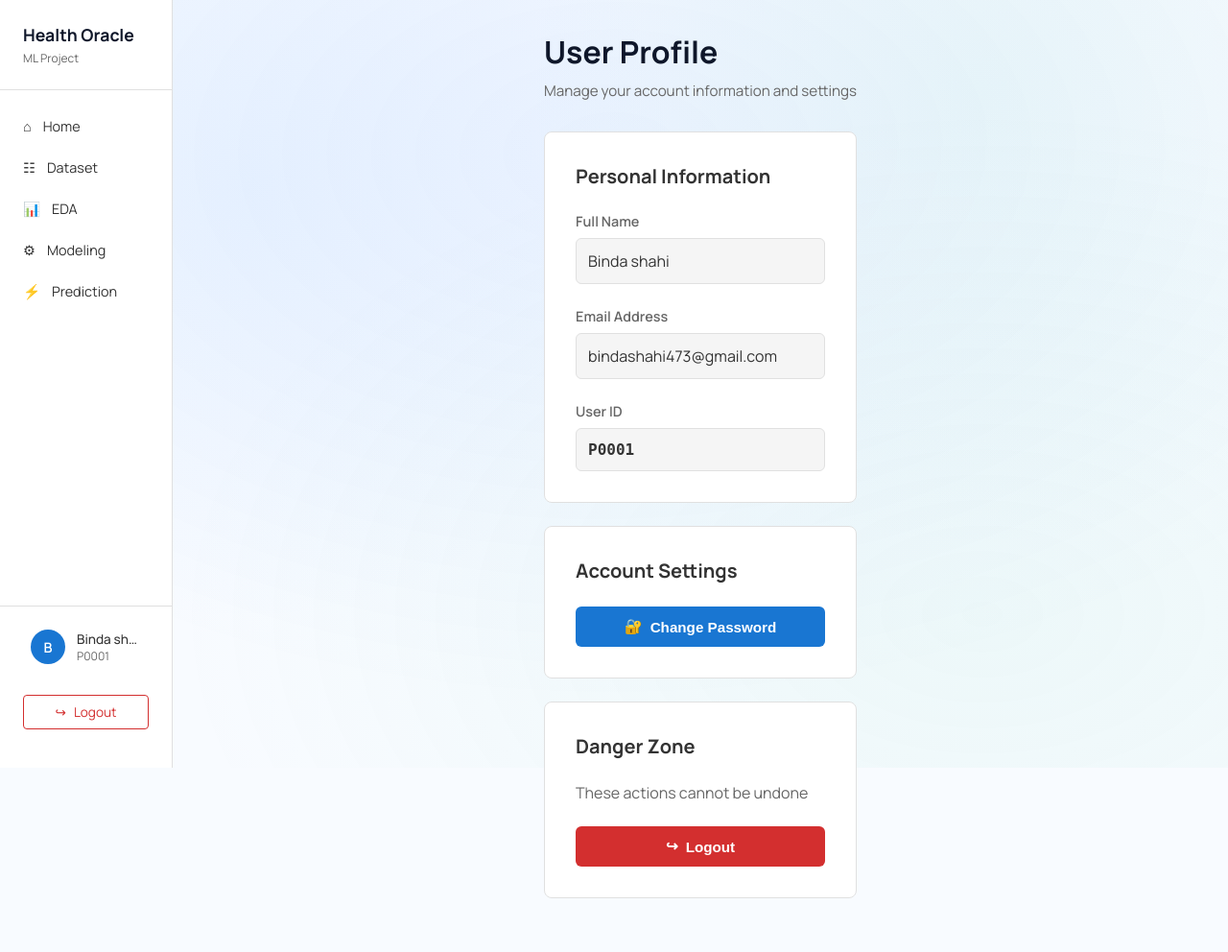
After one commit to LORDSINE/HealthOracle, a Flask app: page /profile in a window 1280 px wide. The commit adds this page. Shown: the whole page at 96% size. Run offline with Flask 3, Linux system fonts and the light colour scheme; a user stored in the database is signed in; data comes from the database, SQL or seed files in the repository.

Commit message:
Add profile page

```diff
--- a/app.py
+++ b/app.py
@@ -199,6 +199,56 @@ def dashboard():
 
     user_name = user['name'] if user else user_id
     return render_template('dashboard.html', user_id=user_id, user_name=user_name)
+
+
+@app.route('/profile', methods=['GET', 'POST'])
+def profile():
+    user_id = session.get('user_id')
+    if not user_id:
+        return redirect(url_for('login'))
+
+    conn = get_db()
+    user = conn.execute('SELECT name, email FROM users WHERE user_id = ?', (user_id,)).fetchone()
+    conn.close()
+
+    if not user:
+        return redirect(url_for('login'))
+
+    user_name = user['name']
+    user_email = user['email']
+    password_error = None
+    password_success = None
+
+    if request.method == 'POST':
+        current_password = request.form.get('current_password', '').strip()
+        new_password = request.form.get('new_password', '').strip()
+        confirm_password = request.form.get('confirm_password', '').strip()
+
+        if not all([current_password, new_password, confirm_password]):
+            password_error = 'All fields are required'
+        elif new_password != confirm_password:
+            password_error = 'New passwords do not match'
+        elif len(new_password) < 8:
+            password_error = 'Password must be at least 8 characters long'
+        else:
+            # Verify current password
+            conn = get_db()
+            user_db = conn.execute('SELECT password_hash FROM users WHERE user_id = ?', (user_id,)).fetchone()
+            conn.close()
+
+            if not user_db or not check_password_hash(user_db['password_hash'], current_password):
+                password_error = 'Current password is incorrect'
+            else:
+                # Update password
+                new_hash = generate_password_hash(new_password)
+                conn = get_db()
+                conn.execute('UPDATE users SET password_hash = ? WHERE user_id = ?', (new_hash, user_id))
+                conn.commit()
+                conn.close()
+                password_success = 'Password updated successfully!'
+
+    return render_template('profile.html', user_id=user_id, user_name=user_name, user_email=user_email,
+                         password_error=password_error, password_success=password_success)
 
 
 @app.route('/logout')
--- a/static/style.css
+++ b/static/style.css
@@ -94,6 +94,20 @@ body.dashboard-layout {
     align-items: center;
     gap: 0.75rem;
     margin-bottom: 0.75rem;
+}
+
+.user-info-link {
+    text-decoration: none;
+    color: inherit;
+    display: block;
+    padding: 0.5rem;
+    border-radius: 6px;
+    transition: background 0.2s;
+    margin-bottom: 0.75rem;
+}
+
+.user-info-link:hover {
+    background: #f5f5f5;
 }
 
 .user-avatar {
--- a/templates/base.html
+++ b/templates/base.html
@@ -40,6 +40,7 @@
         </nav>
 
         <div class="sidebar-footer">
+            <a href="{{ url_for('profile') }}" class="user-info-link">
                 <div class="user-info">
                     <div class="user-avatar">{% block user_avatar %}U{% endblock %}</div>
                     <div class="user-details">
@@ -47,6 +48,7 @@
                         <div class="user-id">{% block user_id %}{% endblock %}</div>
                     </div>
                 </div>
+            </a>
             <a href="{{ url_for('logout') }}" class="logout-btn">
                 <span>↪</span> Logout
             </a>
--- /dev/null
+++ b/templates/profile.html
@@ -0,0 +1,237 @@
+{% extends "base.html" %}
+
+{% block title %}User Profile - Health Oracle{% endblock %}
+
+{% block page_class %}dashboard-layout{% endblock %}
+
+{% block user_avatar %}{{ user_name[0] if user_name else 'U' }}{% endblock %}
+{% block user_name %}{{ user_name or 'User' }}{% endblock %}
+{% block user_id %}{{ user_id }}{% endblock %}
+
+{% block content %}
+<div class="profile-container">
+    <div class="profile-header">
+        <h1>User Profile</h1>
+        <p>Manage your account information and settings</p>
+    </div>
+
+    <div class="profile-card">
+        <h2>Personal Information</h2>
+
+        <div class="profile-section">
+            <div class="profile-field">
+                <label>Full Name</label>
+                <div class="field-value">{{ user_name }}</div>
+            </div>
+
+            <div class="profile-field">
+                <label>Email Address</label>
+                <div class="field-value">{{ user_email }}</div>
+            </div>
+
+            <div class="profile-field">
+                <label>User ID</label>
+                <div class="field-value" style="font-family: monospace; font-weight: 600;">{{ user_id }}</div>
+            </div>
+        </div>
+    </div>
+
+    <div class="profile-card">
+        <h2>Account Settings</h2>
+
+        <button class="btn-settings" onclick="togglePasswordForm()">
+            <span>🔐</span> Change Password
+        </button>
+
+        <div id="password-form" class="password-form" style="display: none; margin-top: 1.5rem;">
+            <form method="POST" action="{{ url_for('profile') }}" id="changePasswordForm">
+                <label class="field">
+                    <span class="field__label">Current Password</span>
+                    <input class="field__input" type="password" name="current_password" placeholder="Enter your current password" required>
+                </label>
+
+                <label class="field">
+                    <span class="field__label">New Password</span>
+                    <input class="field__input" type="password" name="new_password" placeholder="Enter new password" required>
+                </label>
+
+                <label class="field">
+                    <span class="field__label">Confirm New Password</span>
+                    <input class="field__input" type="password" name="confirm_password" placeholder="Confirm new password" required>
+                </label>
+
+                {% if password_error %}
+                <div class="alert alert--error" role="alert">{{ password_error }}</div>
+                {% endif %}
+
+                {% if password_success %}
+                <div class="alert alert--success" role="status">{{ password_success }}</div>
+                {% endif %}
+
+                <div style="display: flex; gap: 1rem; margin-top: 1.5rem;">
+                    <button type="submit" class="btn btn-primary" style="flex: 1;">Update Password</button>
+                    <button type="button" class="btn btn-ghost" style="flex: 1;" onclick="togglePasswordForm()">Cancel</button>
+                </div>
+            </form>
+        </div>
+    </div>
+
+    <div class="profile-card">
+        <h2>Danger Zone</h2>
+        <p style="color: #666; margin-bottom: 1.5rem;">These actions cannot be undone</p>
+
+        <button class="btn-danger" onclick="if(confirm('Are you sure you want to logout?')) { window.location.href='{{ url_for('logout') }}'; }">
+            <span>↪</span> Logout
+        </button>
+    </div>
+</div>
+
+<style>
+.profile-container {
+    max-width: 600px;
+    margin: 0 auto;
+}
+
+.profile-header {
+    margin-bottom: 2rem;
+}
+
+.profile-header h1 {
+    font-size: 2rem;
+    margin-bottom: 0.5rem;
+}
+
+.profile-header p {
+    color: #666;
+    font-size: 0.95rem;
+}
+
+.profile-card {
+    background: white;
+    padding: 2rem;
+    border-radius: 8px;
+    border: 1px solid #e0e0e0;
+    margin-bottom: 1.5rem;
+}
+
+.profile-card h2 {
+    font-size: 1.25rem;
+    margin-bottom: 1.5rem;
+    color: #333;
+}
+
+.profile-section {
+    display: flex;
+    flex-direction: column;
+    gap: 1.5rem;
+}
+
+.profile-field {
+    display: flex;
+    flex-direction: column;
+    gap: 0.5rem;
+}
+
+.profile-field label {
+    font-size: 0.9rem;
+    font-weight: 600;
+    color: #666;
+}
+
+.field-value {
+    font-size: 1rem;
+    color: #333;
+    padding: 0.75rem;
+    background: #f5f5f5;
+    border-radius: 6px;
+    border: 1px solid #e0e0e0;
+}
+
+.btn-settings {
+    width: 100%;
+    padding: 0.75rem 1rem;
+    background: #1976d2;
+    color: white;
+    border: none;
+    border-radius: 6px;
+    font-size: 0.95rem;
+    font-weight: 600;
+    cursor: pointer;
+    display: flex;
+    align-items: center;
+    justify-content: center;
+    gap: 0.5rem;
+    transition: all 0.2s;
+}
+
+.btn-settings:hover {
+    background: #1565c0;
+}
+
+.btn-danger {
+    width: 100%;
+    padding: 0.75rem 1rem;
+    background: #d32f2f;
+    color: white;
+    border: none;
+    border-radius: 6px;
+    font-size: 0.95rem;
+    font-weight: 600;
+    cursor: pointer;
+    display: flex;
+    align-items: center;
+    justify-content: center;
+    gap: 0.5rem;
+    transition: all 0.2s;
+}
+
+.btn-danger:hover {
+    background: #b71c1c;
+}
+
+.password-form {
+    border-top: 1px solid #e0e0e0;
+    padding-top: 1.5rem;
+}
+
+.alert--success {
+    background: #d4edda;
+    color: #155724;
+    border: 1px solid #c3e6cb;
+}
+
+.field {
+    display: grid;
+    gap: 8px;
+    text-align: left;
+}
+
+.field__label {
+    font-size: 14px;
+    font-weight: 600;
+    color: #666;
+}
+
+.field__input {
+    width: 100%;
+    padding: 12px 14px;
+    border: 1px solid #e0e0e0;
+    border-radius: 6px;
+    font-size: 15px;
+    transition: border-color 0.2s ease, box-shadow 0.2s ease;
+}
+
+.field__input:focus {
+    outline: none;
+    border-color: #1976d2;
+    box-shadow: 0 0 0 4px rgba(25, 118, 210, 0.12);
+}
+</style>
+
+<script>
+    function togglePasswordForm() {
+        const form = document.getElementById('password-form');
+        form.style.display = form.style.display === 'none' ? 'block' : 'none';
+    }
+</script>
+{% endblock %}
```
Lines whose indentation alone changed are shown as unchanged.
